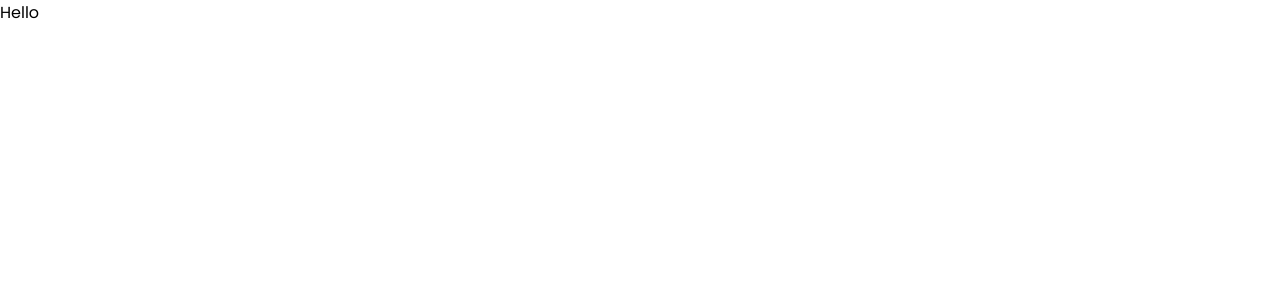
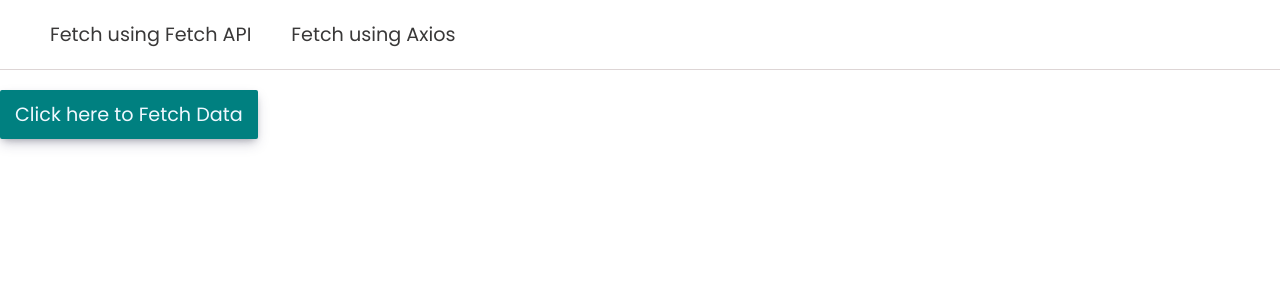
Before and after one commit to kk-axelor/reactAssignment, a React (Create React App) app: page / in a window 1280 px wide. Shown: the top 300 px of the page. Built offline with nearby package versions, Linux system fonts and the light colour scheme.

Commit message:
find error in fetch api

```diff
--- a/package.json
+++ b/package.json
@@ -2,12 +2,15 @@
   "name": "reacta",
   "version": "0.1.0",
   "private": true,
+  "proxy": "http://localhost:5000/api/",
   "dependencies": {
     "@testing-library/jest-dom": "^5.17.0",
     "@testing-library/react": "^13.4.0",
     "@testing-library/user-event": "^13.5.0",
+    "http-proxy-middleware": "^2.0.6",
     "react": "^18.2.0",
     "react-dom": "^18.2.0",
+    "react-router-dom": "^6.22.0",
     "react-scripts": "5.0.1",
     "web-vitals": "^2.1.4"
   },
--- a/src/App.js
+++ b/src/App.js
@@ -1,8 +1,19 @@
+import { BrowserRouter, Route, Routes } from "react-router-dom";
+import FetchAPI from "./Components/fecthapi/FetchAPI";
+import Layout from "./layouts/Layout";
+import AxiosMethod from "./Components/axiosmethod/AxiosMethod";
 
 
 function App() {
   return (
-    <div>Hello</div>
+    <BrowserRouter>
+      <Routes>
+        <Route element={<Layout />} >
+          <Route path="/" element={<FetchAPI />} />
+          <Route path="/usingAxios" element={<AxiosMethod />} />
+        </Route>
+      </Routes>
+    </BrowserRouter >
   );
 }
 
--- /dev/null
+++ b/src/Components/Button/Button.jsx
@@ -0,0 +1,12 @@
+import React from "react";
+import styles from "./button.module.css";
+
+const Button = ({ text, bgColor = "teal", onClick }) => {
+  return (
+    <button style={{ backgroundColor: bgColor }} onClick={onClick}>
+      {text}
+    </button>
+  );
+};
+
+export default Button;
--- /dev/null
+++ b/src/Components/Button/button.module.css
@@ -0,0 +1,15 @@
+button {
+  border: none;
+  padding: 10px 15px;
+  margin-top: 20px;
+  color: aliceblue;
+  background-color: teal;
+  font-size: 1.2rem;
+  border-radius: 2px;
+  cursor: pointer;
+  box-shadow: rgba(50, 50, 93, 0.25) 0px 6px 12px -2px,
+    rgba(0, 0, 0, 0.3) 0px 3px 7px -3px;
+}
+button:hover {
+  opacity: 0.9;
+}
--- /dev/null
+++ b/src/Components/axiosmethod/AxiosMethod.jsx
@@ -0,0 +1,7 @@
+import React from "react";
+
+const AxiosMethod = () => {
+  return <div>AxiosMethod</div>;
+};
+
+export default AxiosMethod;
--- /dev/null
+++ b/src/Components/fecthapi/FetchAPI.jsx
@@ -0,0 +1,31 @@
+import React, { useState } from "react";
+import Button from "../Button/Button";
+import { type } from "@testing-library/user-event/dist/type";
+
+const FetchAPI = () => {
+  const [contactData, setContactData] = useState([]);
+
+  const handleClick = async () => {
+    try {
+      const res = await fetch("http://localhost:5000/api/contacts", {
+        mode: "no-cors",
+      });
+      console.log("hello");
+      console.log(res);
+      const data = await res.json();
+
+      console.log(data);
+    } catch (error) {
+      console.log(error);
+    }
+  };
+
+  return (
+    <section>
+      <Button text={"Click here to Fetch Data"} onClick={handleClick} />
+      <div>{}</div>
+    </section>
+  );
+};
+
+export default FetchAPI;
--- /dev/null
+++ b/src/Components/navbar/ Navbar.jsx
@@ -0,0 +1,14 @@
+import React from "react";
+import { NavLink } from "react-router-dom";
+import styles from "./navbar.module.css";
+
+const Navbar = () => {
+  return (
+    <nav>
+      <NavLink to="/">Fetch using Fetch API</NavLink>
+      <NavLink to="/usingAxios">Fetch using Axios</NavLink>
+    </nav>
+  );
+};
+
+export default Navbar;
--- /dev/null
+++ b/src/Components/navbar/navbar.module.css
@@ -0,0 +1,14 @@
+nav {
+  display: flex;
+  border-bottom: 1px solid rgb(221, 213, 213);
+  height: 70px;
+  display: flex;
+  align-items: center;
+  padding-left: 50px;
+  gap: 40px;
+}
+nav a {
+  text-decoration: none;
+  color: rgb(57, 56, 56);
+  font-size: 1.2rem;
+}
--- /dev/null
+++ b/src/layouts/Layout.jsx
@@ -0,0 +1,18 @@
+import React from "react";
+import Navbar from "../Components/navbar/ Navbar";
+import { Outlet } from "react-router-dom";
+import styles from "./layout.module.css";
+const Layout = () => {
+  return (
+    <>
+      <Navbar />
+      <div className={styles.mainContainer}>
+        <div className={styles.mainWrapper}>
+          <Outlet />
+        </div>
+      </div>
+    </>
+  );
+};
+
+export default Layout;
--- /dev/null
+++ b/src/layouts/layout.module.css
@@ -0,0 +1,9 @@
+.mainContainer {
+  display: flex;
+  justify-content: center;
+}
+
+.mainWrapper {
+  max-width: 1280px;
+  width: 100%;
+}
```
Also changed, not shown: 1 other file (tests, documents, lock files or other folders).
